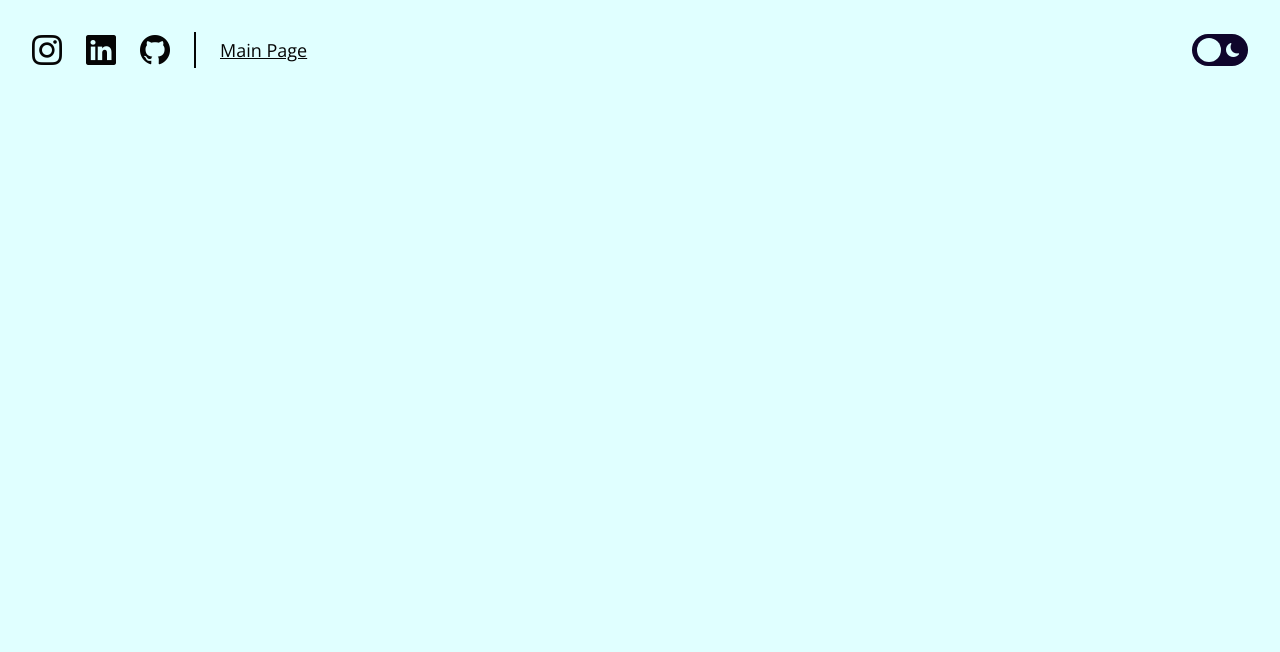
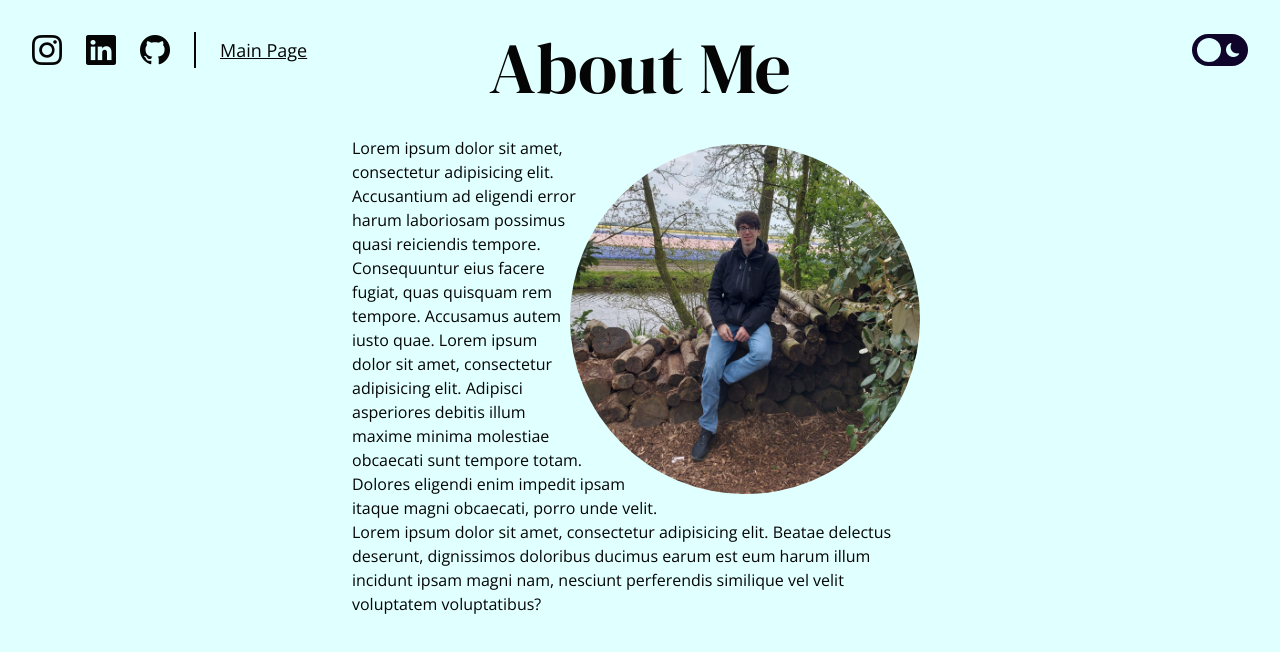
Before and after one commit to jacksanders02/portfolio-site, a Next.js app: page /about-me in a window 1280 px wide. Shown: the top 652 px of the page. Built offline with nearby package versions, Linux system fonts and the light colour scheme.

Commit message:
Added dummy text to about me page

```diff
--- a/src/app/about-me/page.tsx
+++ b/src/app/about-me/page.tsx
@@ -1,10 +1,34 @@
 import React from "react";
 import PageContainer from "@/components/PageContainer";
+import { fontSerif } from "@/app/fonts";
+import Image from "next/image";
 
 export default function AboutMe(): React.ReactNode {
   return (
     <main>
       <PageContainer extraClasses={`m-auto mt-20 md:mt-0 p-8 flex flex-col gap-6`}>
+        <h1
+          className={`${fontSerif.className} text-5xl sm:text-6xl lg:text-7xl
+                      text-center mb-2`}
+        >
+          About Me
+        </h1>
+        <div className={'max-lg:flex flex-col items-center gap-6'}>
+          <div
+            className={`relative w-[250px] md:w-[350px] aspect-square
+                        lg:float-right rounded-full overflow-clip m-2`}
+            style={{ shapeOutside: "circle()" }}
+          >
+            <Image
+              src={"/profile-photo.jpg"}
+              alt={"A photo of young, brown-haired man (me), sitting on a pile of logs in front of a field of tulips."}
+              fill
+            />
+          </div>
+          <p className={"max-lg:text-center"}>
+            Lorem ipsum dolor sit amet, consectetur adipisicing elit. Accusantium ad eligendi error harum laboriosam possimus quasi reiciendis tempore. Consequuntur eius facere fugiat, quas quisquam rem tempore. Accusamus autem iusto quae. Lorem ipsum dolor sit amet, consectetur adipisicing elit. Adipisci asperiores debitis illum maxime minima molestiae obcaecati sunt tempore totam. Dolores eligendi enim impedit ipsam itaque magni obcaecati, porro unde velit. Lorem ipsum dolor sit amet, consectetur adipisicing elit. Beatae delectus deserunt, dignissimos doloribus ducimus earum est eum harum illum incidunt ipsam magni nam, nesciunt perferendis similique vel velit voluptatem voluptatibus?
+          </p>
+        </div>
       </PageContainer>
     </main>
   )
```
Also changed, not shown: public/profile-photo.jpg (added).
